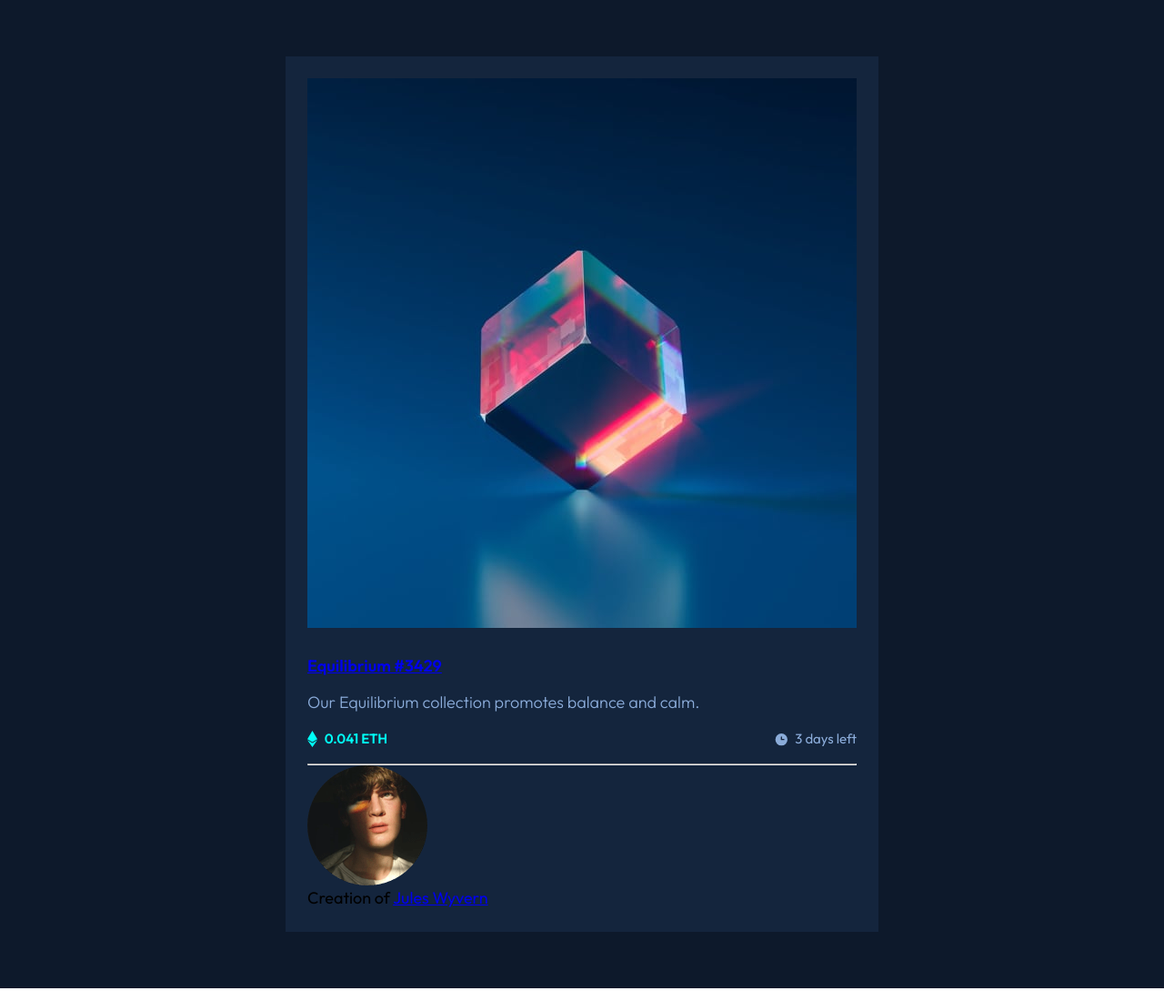
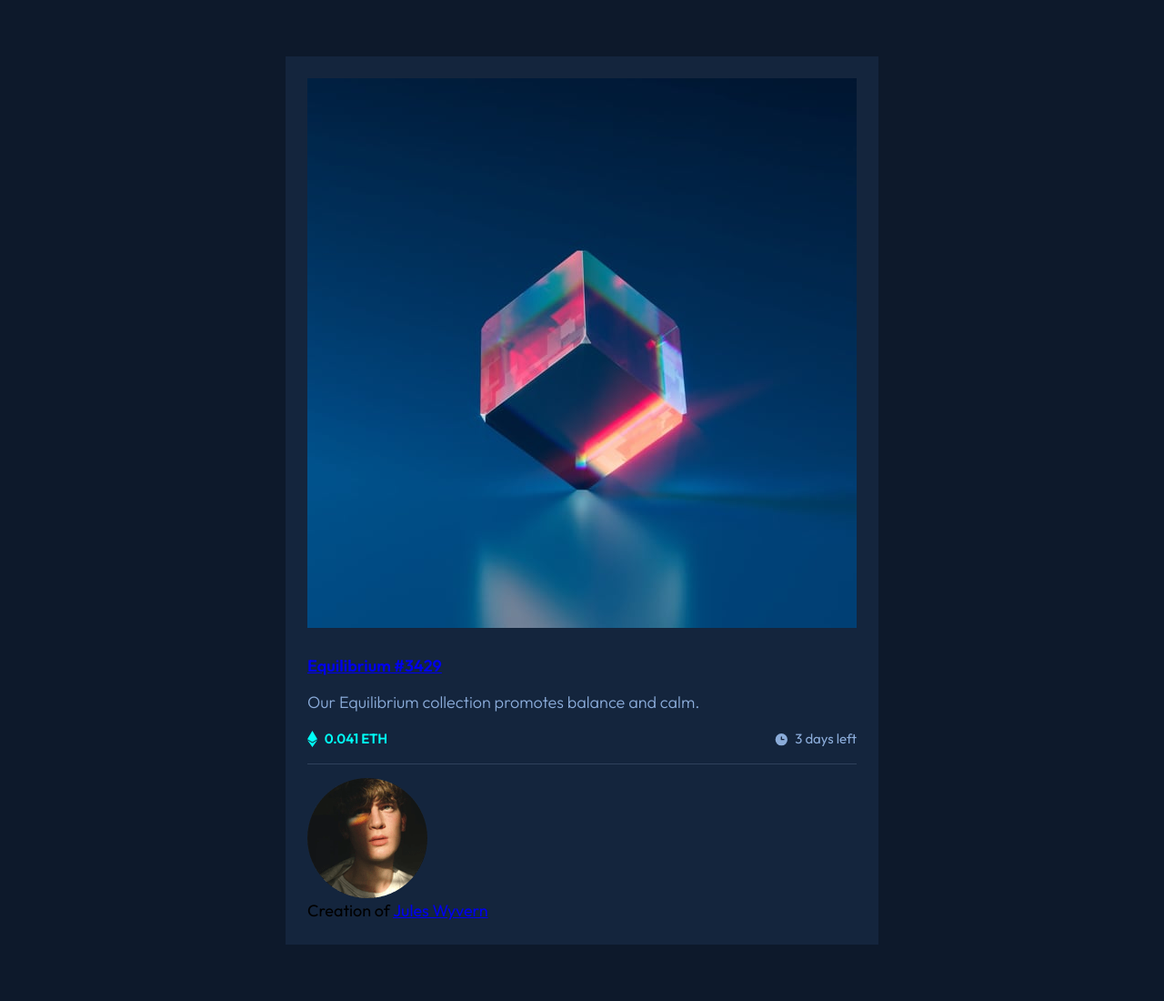
Before and after one commit to O-Julia-O/NFT_preview_card, a plain HTML site: page index.html in a window 1280 px wide. Shown: the whole page at 91% size. Drawn offline with Linux system fonts and the light colour scheme.

Commit message:
card separator

```diff
--- a/index.html
+++ b/index.html
@@ -36,7 +36,7 @@
           <p class="card__price"><object data="./images/icon-ethereum.svg" width="11" height="18"></object>0.041 ETH</p>
           <p class="card__time"><object data="./images/icon-clock.svg" width="16" height="16"></object>3 days left</p>
         </div>
-        <hr />
+        <hr class="card__separator" />
 
         <div class="author">
           <picture>
--- a/style.css
+++ b/style.css
@@ -69,3 +69,9 @@ object {
     font-weight: 400;
     font-size: 0.833rem;
 }
+
+.card__separator {
+    border: none;
+    border-bottom: 1px solid var(--Very-dark-blue-line);
+    margin-bottom: 0.833rem;
+}
```
